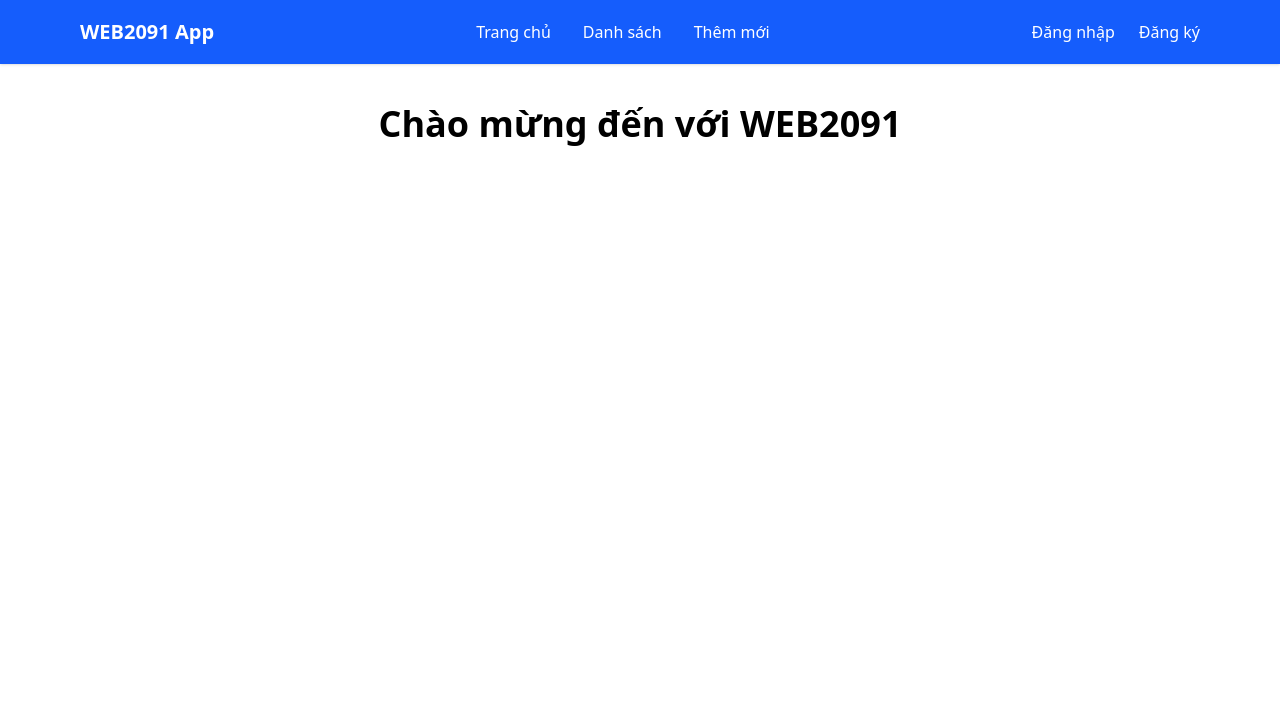
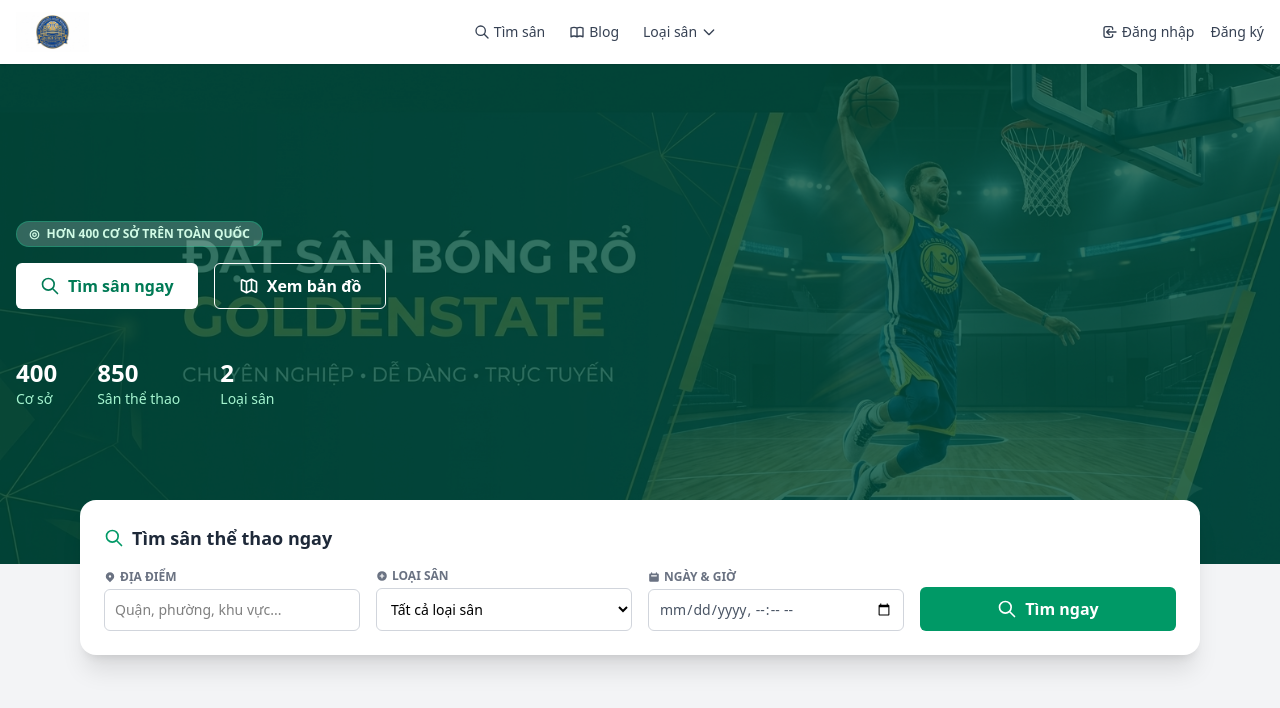
Before and after one commit to Sonnnph61360/DATNSM26, a React (Vite) app in the folder Frontend/: page / in a window 1280 px wide. Shown: the top 708 px of the page. Built offline with nearby package versions, Linux system fonts and the light colour scheme.

Commit message:
phan header va banner

```diff
--- a/Frontend/src/App.tsx
+++ b/Frontend/src/App.tsx
@@ -3,43 +3,171 @@
 
 function App() {
   return (
-    <>
-      <nav className="bg-blue-600 text-white shadow">
-        <div className="max-w-6xl mx-auto px-4 h-16 flex items-center justify-between">
-          <Link to="#" className="text-xl font-semibold">
-            <strong>WEB2091 App</strong>
+    <div className="min-h-screen bg-gray-100 font-sans">
+      <nav className="bg-white text-gray-700 shadow-sm sticky top-0 z-50">
+        <div className="max-w-7xl mx-auto px-4 h-16 flex items-center justify-between">
+          <Link to="/" className="flex items-center gap-1">
+            <img
+              src="logo.png"
+              alt="Logo"
+              className="h-10 w-auto object-contain"
+            />
           </Link>
 
-          <div className="hidden md:flex items-center space-x-8">
-            <Link to="#" className="hover:text-gray-200">
-              Trang chủ
+          <div className="hidden md:flex items-center space-x-6 font-medium text-sm">
+            <Link to="#" className="hover:text-emerald-600 flex items-center gap-1">
+              <svg xmlns="http://www.w3.org/2000/svg" className="h-4 w-4" fill="none" viewBox="0 0 24 24" stroke="currentColor">
+                <path strokeLinecap="round" strokeLinejoin="round" strokeWidth={2} d="M21 21l-6-6m2-5a7 7 0 11-14 0 7 7 0 0114 0z" />
+              </svg>
+              Tìm sân
             </Link>
-            <Link to="/list" className="hover:text-gray-200">
-              Danh sách
+            <Link to="#" className="hover:text-emerald-600 flex items-center gap-1">
+              <svg xmlns="http://www.w3.org/2000/svg" className="h-4 w-4" fill="none" viewBox="0 0 24 24" stroke="currentColor">
+                <path strokeLinecap="round" strokeLinejoin="round" strokeWidth={2} d="M12 6.253v13m0-13C10.832 5.477 9.246 5 7.5 5S4.168 5.477 3 6.253v13C4.168 18.477 5.754 18 7.5 18s3.332.477 4.5 1.253m0-13C13.168 5.477 14.754 5 16.5 5c1.747 0 3.332.477 4.5 1.253v13C19.832 18.477 18.247 18 16.5 18c-1.746 0-3.332.477-4.5 1.253" />
+              </svg>
+              Blog
             </Link>
-            <Link to="/add" className="hover:text-gray-200">
-              Thêm mới
-            </Link>
+
+            <div className="relative group cursor-pointer h-16 flex items-center">
+              <span className="hover:text-emerald-600 flex items-center gap-1">
+                Loại sân
+                <svg xmlns="http://www.w3.org/2000/svg" className="h-4 w-4" fill="none" viewBox="0 0 24 24" stroke="currentColor">
+                  <path strokeLinecap="round" strokeLinejoin="round" strokeWidth={2} d="M19 9l-7 7-7-7" />
+                </svg>
+              </span>
+
+              <div className="absolute top-16 left-0 hidden group-hover:block bg-white shadow-lg rounded-md py-2 w-40 border border-gray-100 z-50">
+                <Link to="#" className="block px-4 py-2 text-sm text-gray-700 hover:bg-emerald-50 hover:text-emerald-600">
+                  Sân 5x5
+                </Link>
+                <Link to="#" className="block px-4 py-2 text-sm text-gray-700 hover:bg-emerald-50 hover:text-emerald-600">
+                  Sân 3x3
+                </Link>
+              </div>
+            </div>
           </div>
 
-          <div className="hidden md:flex items-center space-x-6">
-            <Link to="#" className="hover:text-gray-200">
+          <div className="hidden md:flex items-center space-x-4 text-sm font-medium">
+            <Link to="#" className="hover:text-emerald-600 flex items-center gap-1">
+              <svg xmlns="http://www.w3.org/2000/svg" className="h-4 w-4" fill="none" viewBox="0 0 24 24" stroke="currentColor">
+                <path strokeLinecap="round" strokeLinejoin="round" strokeWidth={2} d="M11 16l-4-4m0 0l4-4m-4 4h14m-5 4v1a3 3 0 01-3 3H6a3 3 0 01-3-3V7a3 3 0 013-3h7a3 3 0 013 3v1" />
+              </svg>
               Đăng nhập
             </Link>
-            <Link to="#" className="hover:text-gray-200">
+            <Link to="#" className="hover:text-emerald-600">
               Đăng ký
             </Link>
           </div>
         </div>
       </nav>
 
-      {/* MAIN CONTENT */}
-      <div className="max-w-6xl mx-auto mt-10 px-4 text-center">
-        <h1 className="text-4xl font-bold mb-4">Chào mừng đến với WEB2091</h1>
+      <div
+        className="relative w-full h-[500px] bg-emerald-800 flex items-center bg-cover bg-center"
+        style={{ backgroundImage: `url('Banner.png')` }}
+      >
+        <div className="absolute inset-0 bg-emerald-900/80"></div>
+
+        <div className="relative z-10 max-w-7xl mx-auto px-4 w-full">
+          <div className="inline-block bg-white/20 text-emerald-100 text-xs font-semibold px-3 py-1 rounded-full mb-4 border border-emerald-400/30">
+             <span className="mr-1">◎</span> HƠN 400 CƠ SỞ TRÊN TOÀN QUỐC
+          </div>
+          <div className="flex space-x-4 mb-12">
+            <button className="bg-white text-emerald-700 font-semibold px-6 py-2.5 rounded-md flex items-center gap-2 hover:bg-gray-100 transition">
+              <svg xmlns="http://www.w3.org/2000/svg" className="h-5 w-5" fill="none" viewBox="0 0 24 24" stroke="currentColor">
+                <path strokeLinecap="round" strokeLinejoin="round" strokeWidth={2} d="M21 21l-6-6m2-5a7 7 0 11-14 0 7 7 0 0114 0z" />
+              </svg>
+              Tìm sân ngay
+            </button>
+            <button className="border border-white text-white font-semibold px-6 py-2.5 rounded-md flex items-center gap-2 hover:bg-white/10 transition">
+              <svg xmlns="http://www.w3.org/2000/svg" className="h-5 w-5" fill="none" viewBox="0 0 24 24" stroke="currentColor">
+                <path strokeLinecap="round" strokeLinejoin="round" strokeWidth={2} d="M9 20l-5.447-2.724A1 1 0 013 16.382V5.618a1 1 0 011.447-.894L9 7m0 13l6-3m-6 3V7m6 10l4.553 2.276A1 1 0 0021 18.382V7.618a1 1 0 00-.553-.894L15 4m0 13V4m0 0L9 7" />
+              </svg>
+              Xem bản đồ
+            </button>
+          </div>
+
+          <div className="flex gap-10 text-white">
+            <div>
+              <div className="text-2xl font-bold">400</div>
+              <div className="text-emerald-200 text-sm">Cơ sở</div>
+            </div>
+            <div>
+              <div className="text-2xl font-bold">850</div>
+              <div className="text-emerald-200 text-sm">Sân thể thao</div>
+            </div>
+            <div>
+              <div className="text-2xl font-bold">2</div>
+              <div className="text-emerald-200 text-sm">Loại sân</div>
+            </div>
+          </div>
+        </div>
+      </div>
+
+      <div className="max-w-6xl mx-auto px-4 relative z-20 -mt-16 mb-20">
+        <div className="bg-white rounded-2xl shadow-xl p-6">
+          <h2 className="text-lg font-bold text-gray-800 mb-4 flex items-center gap-2">
+            <svg xmlns="http://www.w3.org/2000/svg" className="h-5 w-5 text-emerald-600" fill="none" viewBox="0 0 24 24" stroke="currentColor">
+               <path strokeLinecap="round" strokeLinejoin="round" strokeWidth={2} d="M21 21l-6-6m2-5a7 7 0 11-14 0 7 7 0 0114 0z" />
+            </svg>
+            Tìm sân thể thao ngay
+          </h2>
+
+          <div className="grid grid-cols-1 md:grid-cols-4 gap-4 items-end">
+            <div className="w-full">
+              <label className="block text-xs font-semibold text-gray-500 mb-1 flex items-center gap-1">
+                <svg xmlns="http://www.w3.org/2000/svg" className="h-3 w-3" viewBox="0 0 20 20" fill="currentColor">
+                  <path fillRule="evenodd" d="M5.05 4.05a7 7 0 119.9 9.9L10 18.9l-4.95-4.95a7 7 0 010-9.9zM10 11a2 2 0 100-4 2 2 0 000 4z" clipRule="evenodd" />
+                </svg>
+                ĐỊA ĐIỂM
+              </label>
+              <input
+                type="text"
+                placeholder="Quận, phường, khu vực..."
+                className="w-full border border-gray-300 rounded-md p-2.5 text-sm focus:outline-none focus:border-emerald-500 focus:ring-1 focus:ring-emerald-500"
+              />
+            </div>
+
+            <div className="w-full">
+              <label className="block text-xs font-semibold text-gray-500 mb-1 flex items-center gap-1">
+                <svg xmlns="http://www.w3.org/2000/svg" className="h-3 w-3" viewBox="0 0 20 20" fill="currentColor">
+                  <path fillRule="evenodd" d="M10 18a8 8 0 100-16 8 8 0 000 16zm1-11a1 1 0 10-2 0v2H7a1 1 0 100 2h2v2a1 1 0 102 0v-2h2a1 1 0 100-2h-2V7z" clipRule="evenodd" />
+                </svg>
+                LOẠI SÂN
+              </label>
+              <select className="w-full border border-gray-300 rounded-md p-2.5 text-sm focus:outline-none focus:border-emerald-500 focus:ring-1 focus:ring-emerald-500 bg-white">
+                <option value="">Tất cả loại sân</option>
+                <option value="5x5">Sân 5x5 tiêu chuẩn</option>
+                <option value="3x3">3x3 Sân nhỏ</option>
+              </select>
+            </div>
+
+            <div className="w-full">
+              <label className="block text-xs font-semibold text-gray-500 mb-1 flex items-center gap-1">
+                <svg xmlns="http://www.w3.org/2000/svg" className="h-3 w-3" viewBox="0 0 20 20" fill="currentColor">
+                  <path fillRule="evenodd" d="M6 2a1 1 0 00-1 1v1H4a2 2 0 00-2 2v10a2 2 0 002 2h12a2 2 0 002-2V6a2 2 0 00-2-2h-1V3a1 1 0 10-2 0v1H7V3a1 1 0 00-1-1zm0 5a1 1 0 000 2h8a1 1 0 100-2H6z" clipRule="evenodd" />
+                </svg>
+                NGÀY & GIỜ
+              </label>
+              <input
+                type="datetime-local"
+                className="w-full border border-gray-300 rounded-md p-2.5 text-sm focus:outline-none focus:border-emerald-500 focus:ring-1 focus:ring-emerald-500 text-gray-600"
+              />
+            </div>
+
+            <div className="w-full">
+              <button className="w-full bg-emerald-600 text-white font-semibold rounded-md p-2.5 flex items-center justify-center gap-2 hover:bg-emerald-700 transition">
+                <svg xmlns="http://www.w3.org/2000/svg" className="h-5 w-5" fill="none" viewBox="0 0 24 24" stroke="currentColor">
+                  <path strokeLinecap="round" strokeLinejoin="round" strokeWidth={2} d="M21 21l-6-6m2-5a7 7 0 11-14 0 7 7 0 0114 0z" />
+                </svg>
+                Tìm ngay
+              </button>
+            </div>
+          </div>
+        </div>
       </div>
 
       <Toaster />
-    </>
+    </div>
   );
 }
 
```
Also changed, not shown: Frontend/public/Banner.png (added), Frontend/public/logo.png (added).
